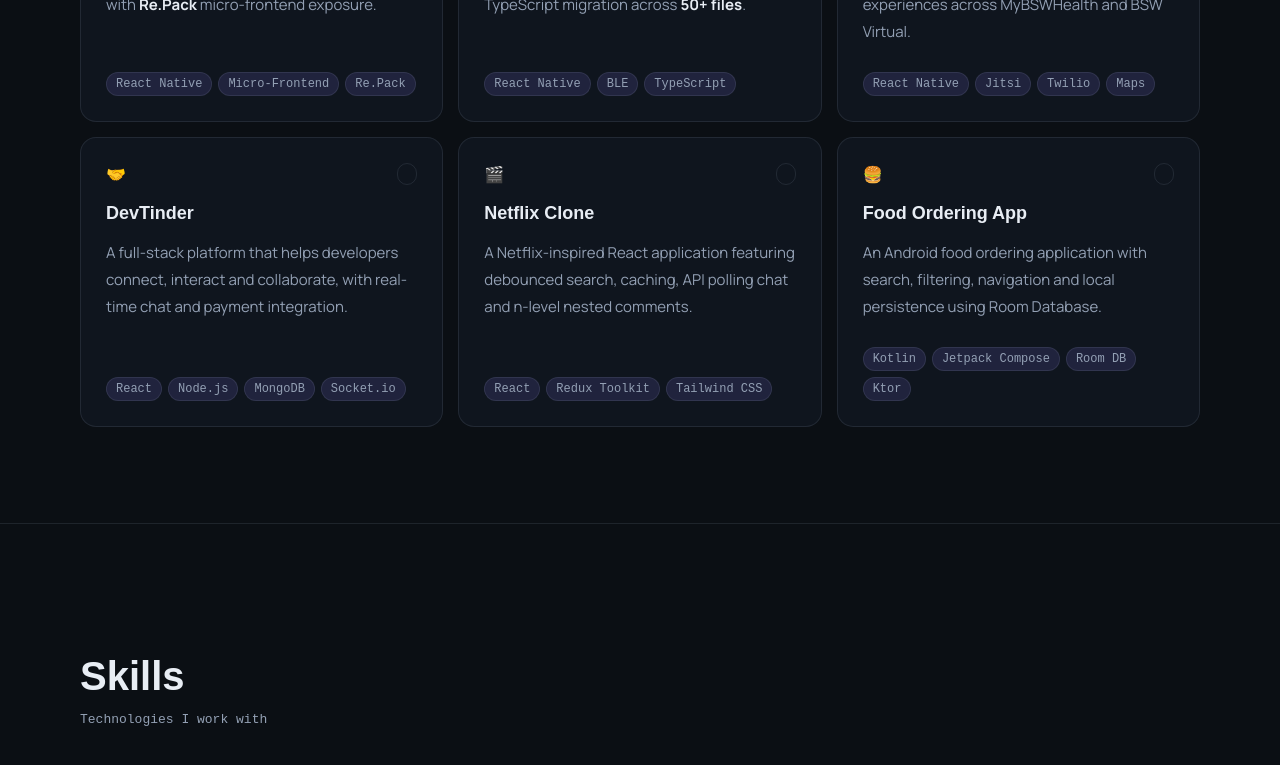
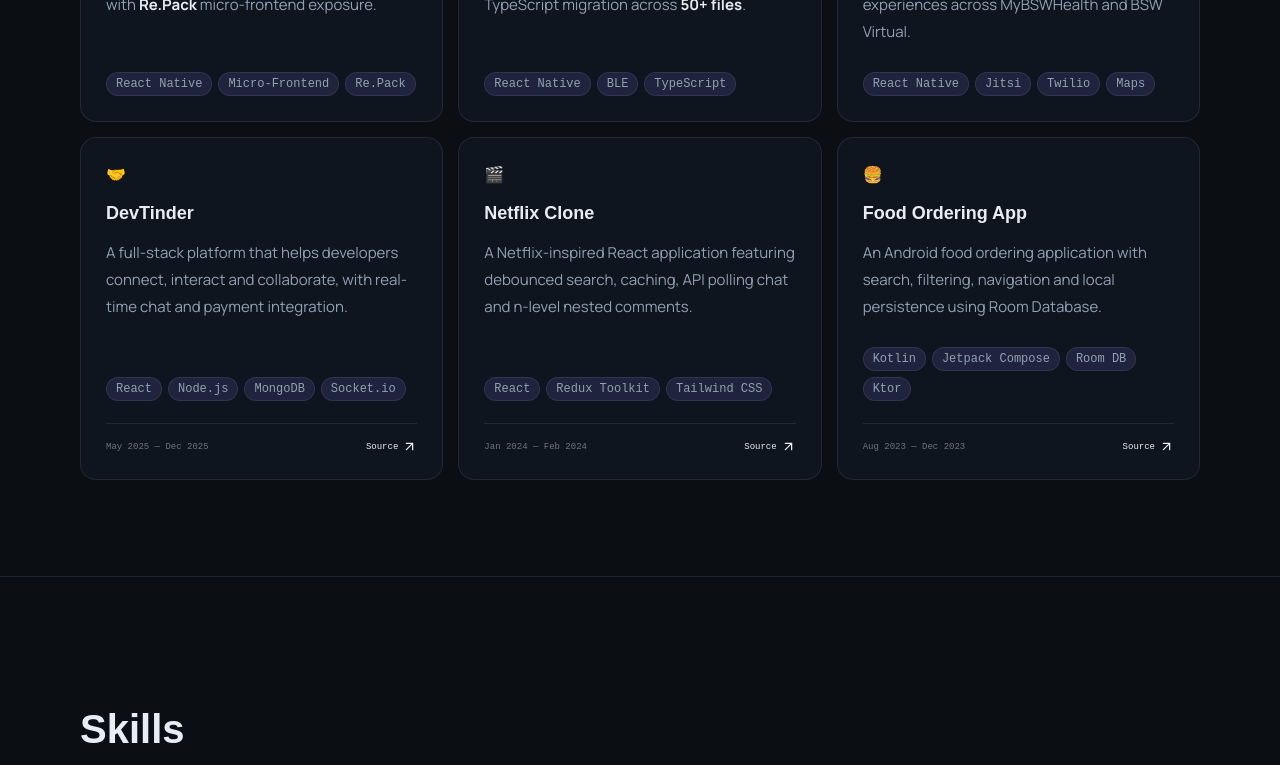
Before and after one commit to rkchoudhury/rkchoudhury.github.io, a React (Vite) app: page / in a window 1280 px wide. Shown: the part 3360-4125 px from the top of the page. Built offline with nearby package versions, Linux system fonts and the light colour scheme; no server answers.

Commit message:
Added ProjectCard

```diff
--- a/src/components/common/card/Card.tsx
+++ b/src/components/common/card/Card.tsx
@@ -1,31 +1,45 @@
 import React from 'react';
 import { motion } from "framer-motion";
 import { ArrowUpRight } from "lucide-react";
-import "./style.css"
+import "./style.css";
 
-const Card = ({ project }) => {
+interface IProps {
+    title: string;
+    icon: string;
+    organisation?: string;
+    stack: string[];
+    description: React.JSX.Element | string;
+    github?: string;
+    period?: string;
+}
+
+const ProjectCard = (props: IProps) => {
+    const { title, icon, organisation, description, stack, github, period } = props;
+
     return (
         <motion.article
             className="project-card"
-            key={project.title}
+            key={title}
             whileHover={{ y: -7 }}
             transition={{ duration: .2 }}
         >
-            {/* <div className="project-number">0{i + 1}</div> */}
-            {/* <div className="project-type">{project.type}</div> */}
             <div className="project-top">
-                <span>{project.icon}</span>
-                <small>{project.organisation}</small>
+                <span>{icon}</span>
+                {organisation && <small>{organisation}</small>}
             </div>
-            <h3>{project.title}</h3>
-            <p>{project.description}</p>
-            <div className="tags">{project.stack.map((s) => <span key={s}>{s}</span>)}</div>
-            {/* <div className="project-footer">
-                            <span>{project.period}</span>
-                            <a href={project.github} target="_blank" rel="noreferrer">Source <ArrowUpRight size={15} /></a>
-                        </div> */}
+            <h3>{title}</h3>
+            <p>{description}</p>
+            <div className="tags">{stack.map((s) => <span key={s}>{s}</span>)}</div>
+            {github && (
+                <div className="project-footer">
+                    <span>{period}</span>
+                    <a href={github} target="_blank" rel="noreferrer">
+                        Source <ArrowUpRight size={15} />
+                    </a>
+                </div>
+            )}
         </motion.article>
     );
 }
 
-export default Card
+export default ProjectCard;
--- a/src/components/projects/Projects.tsx
+++ b/src/components/projects/Projects.tsx
@@ -1,6 +1,6 @@
 import React from 'react';
 import Section from '../common/section/Section';
-import Card from '../common/card/Card';
+import ProjectCard from '../common/card/Card';
 import { projects, personalProjects } from '../../configs';
 import "./style.css";
 
@@ -8,8 +8,12 @@ const Projects = () => {
     return (
         <Section id="projects" title="Projects" subTitle="Selected work">
             <div className="project-grid">
-                {projects.map((project) => <Card project={project} />)}
-                {personalProjects.map((project) => <Card project={project} />)}
+                {projects.map((project, index) => (
+                    <ProjectCard key={`${project.title}-${index}`} {...project} />
+                ))}
+                {personalProjects.map((project, index) => (
+                    <ProjectCard key={`${project.title}-${index}`} {...project} />
+                ))}
             </div>
         </Section>
     )
--- a/src/configs/project.tsx
+++ b/src/configs/project.tsx
@@ -45,7 +45,7 @@ const personalProjects = [
         stack: ["React", "Node.js", "MongoDB", "Socket.io"],
         description:
             "A full-stack platform that helps developers connect, interact and collaborate, with real-time chat and payment integration.",
-        github: profile.github,
+        github: profile.github + "/devTinder",
     },
     {
         title: "Netflix Clone",
@@ -55,7 +55,7 @@ const personalProjects = [
         stack: ["React", "Redux Toolkit", "Tailwind CSS"],
         description:
             "A Netflix-inspired React application featuring debounced search, caching, API polling chat and n-level nested comments.",
-        github: profile.github,
+        github: profile.github + "/devTinder",
     },
     {
         title: "Food Ordering App",
@@ -65,7 +65,7 @@ const personalProjects = [
         stack: ["Kotlin", "Jetpack Compose", "Room DB", "Ktor"],
         description:
             "An Android food ordering application with search, filtering, navigation and local persistence using Room Database.",
-        github: profile.github,
+        github: profile.github + "/devTinder",
     },
 ];
 
```
